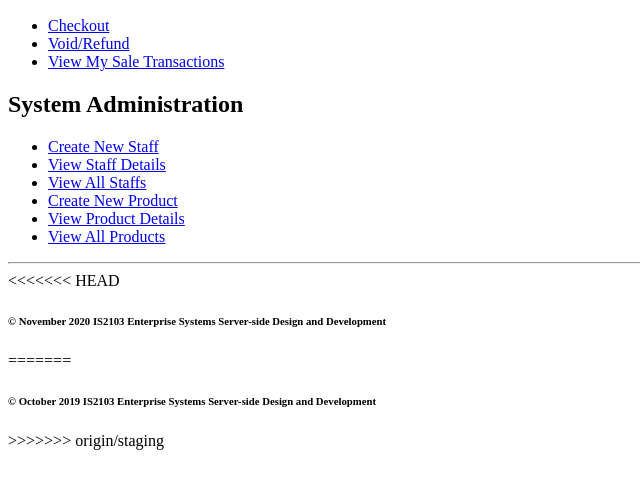
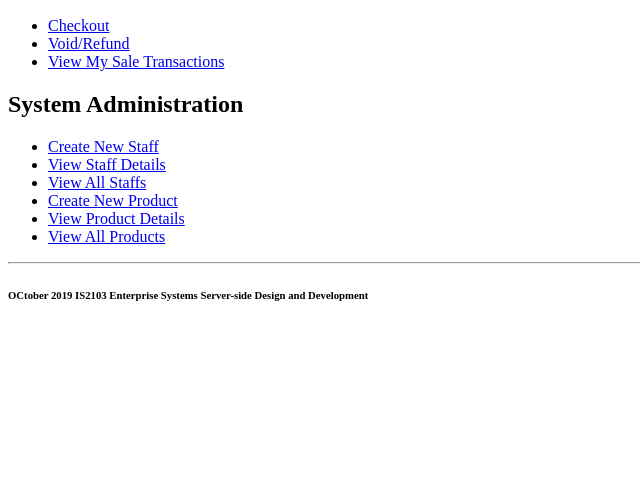
Before and after one commit to hendricklhj/PointOfSaleSystemWeb, a plain HTML site: page index.html in a window 1280 px wide. Shown: the part 96-584 px from the top of the page, without its empty margins (0-640 px from the left). Drawn offline with Linux system fonts and the light colour scheme.

Commit message:
save final changes to copyright

```diff
--- a/index.html
+++ b/index.html
@@ -21,11 +21,7 @@
 		</ul>
 		<p>
 			<hr/>
-<<<<<<< HEAD
-			<h6>&copy; November 2020 IS2103 Enterprise Systems Server-side Design and Development</h6>
-=======
-			<h6>&copy; October 2019 IS2103 Enterprise Systems Server-side Design and Development</h6>
->>>>>>> origin/staging
+			<h6>OCtober 2019 IS2103 Enterprise Systems Server-side Design and Development</h6>
 		</p>
 	</body>
 </html>
```
